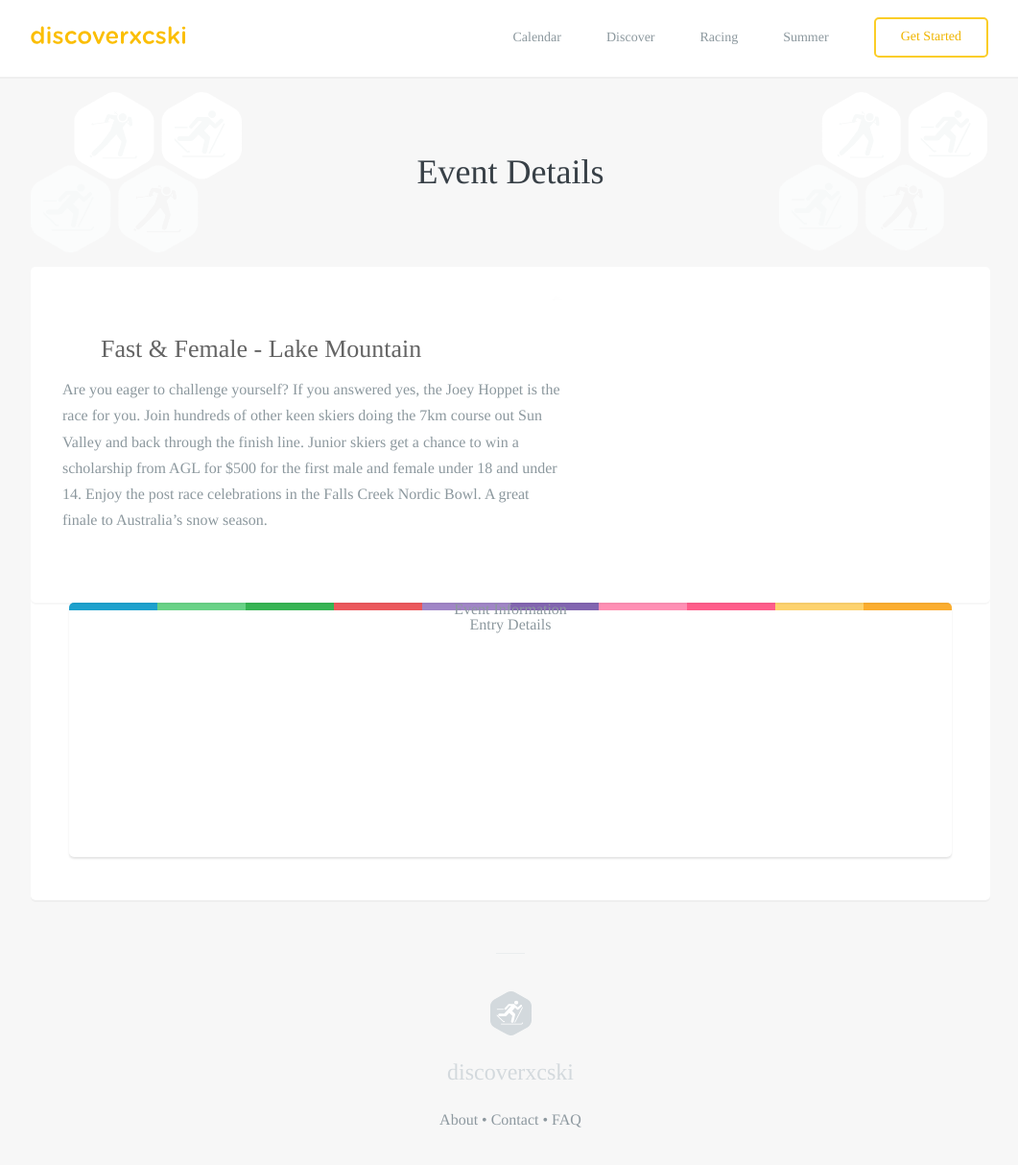
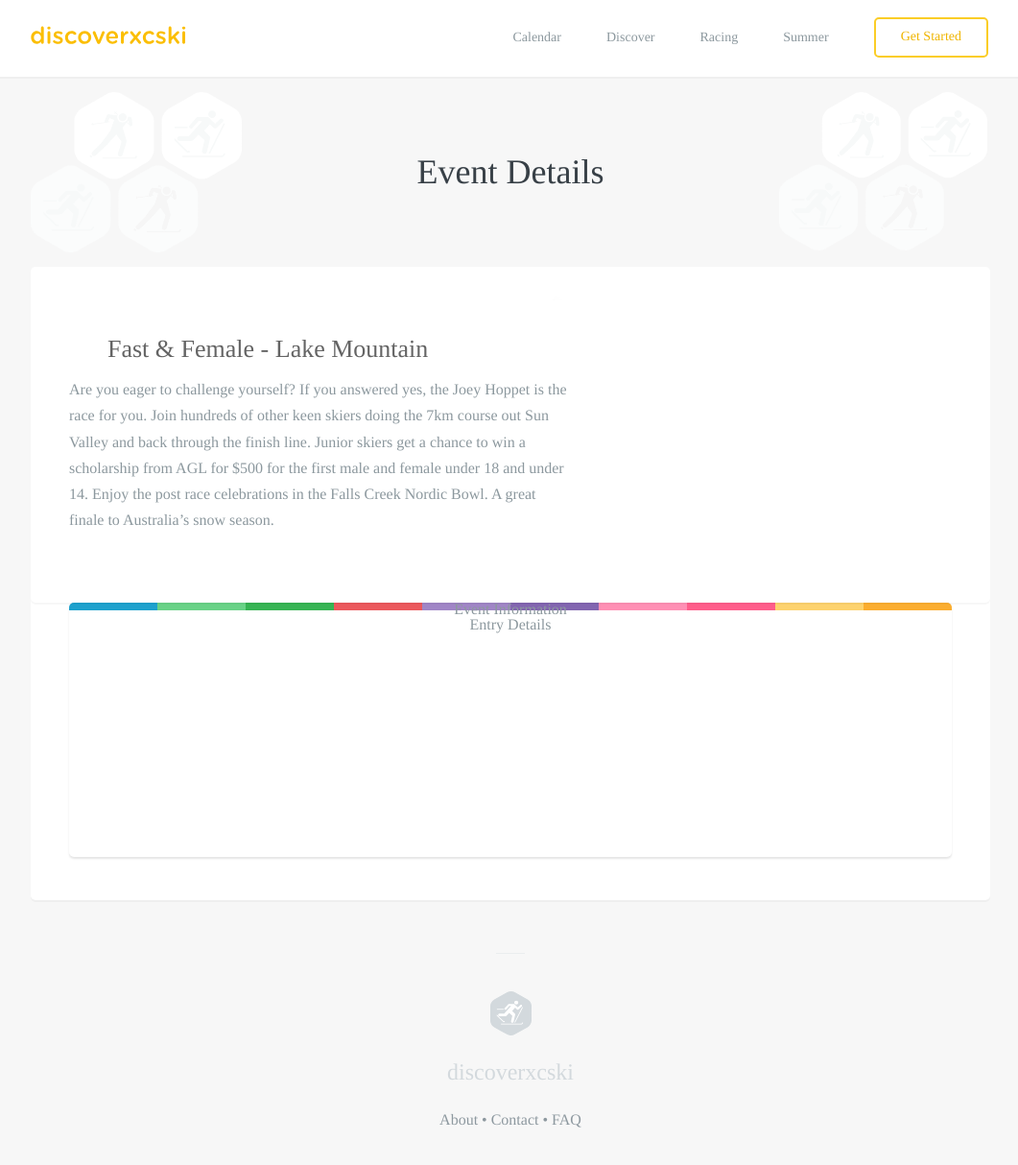
Before and after one commit to robcatto/robcatto.github.io, a Jekyll site: the page built from events/fast-&-female-lake-mountain/index.html, in a window 1280 px wide and 1231 px high. Shown: the top 1214 px of the window at 96% size, without its empty margins (108-1169 px from the left). Built offline with Jekyll 4.4.1, drawn with Linux system fonts in a browser that asks for light colours; some web fonts are replaced; Markdown is read by kramdown in place of the engine named in the settings.

Commit message:
Update index.html

```diff
--- a/events/fast-&-female-lake-mountain/index.html
+++ b/events/fast-&-female-lake-mountain/index.html
@@ -34,11 +34,12 @@ layout: default
                <div class="column two" style="padding: 0px">
                                                  <div class="welcome-card" style="
                                                 background-color: white;
-                                                padding: 0px 33px;
+                                                padding: 0px 40px;
                                                 text-align: left;
                                                 box-sizing: border-box;
                                                 max-height: 300px;
-                                                z-index: 9001">
+                                                z-index: 9001"
+                                                box-shadow: none;>
 
                                                 <h3 style="  text-align: left; margin-left: 40px; color: #646464; ">
                         Fast & Female - Lake Mountain
```
